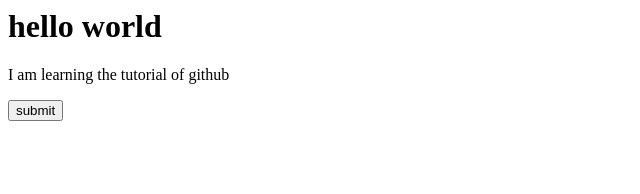
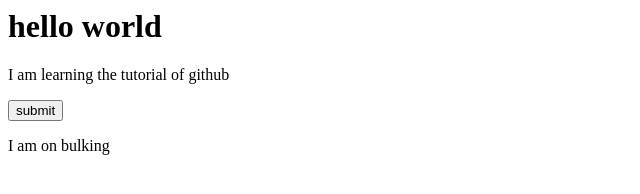
Before and after one commit to ShashankTadla/shashankRepo-demo, a plain HTML site: page index.html in a window 1280 px wide. Shown: the whole page, without its empty margins (0-640 px from the left). Drawn offline with Linux system fonts and the light colour scheme.

Commit message:
added parah in fea1

```diff
--- a/index.html
+++ b/index.html
@@ -1,3 +1,4 @@
 <h1>hello world</h1>
 <p>I am learning the tutorial of github</p>
 <button>submit</button>
+<p>I am on bulking</p>
```
